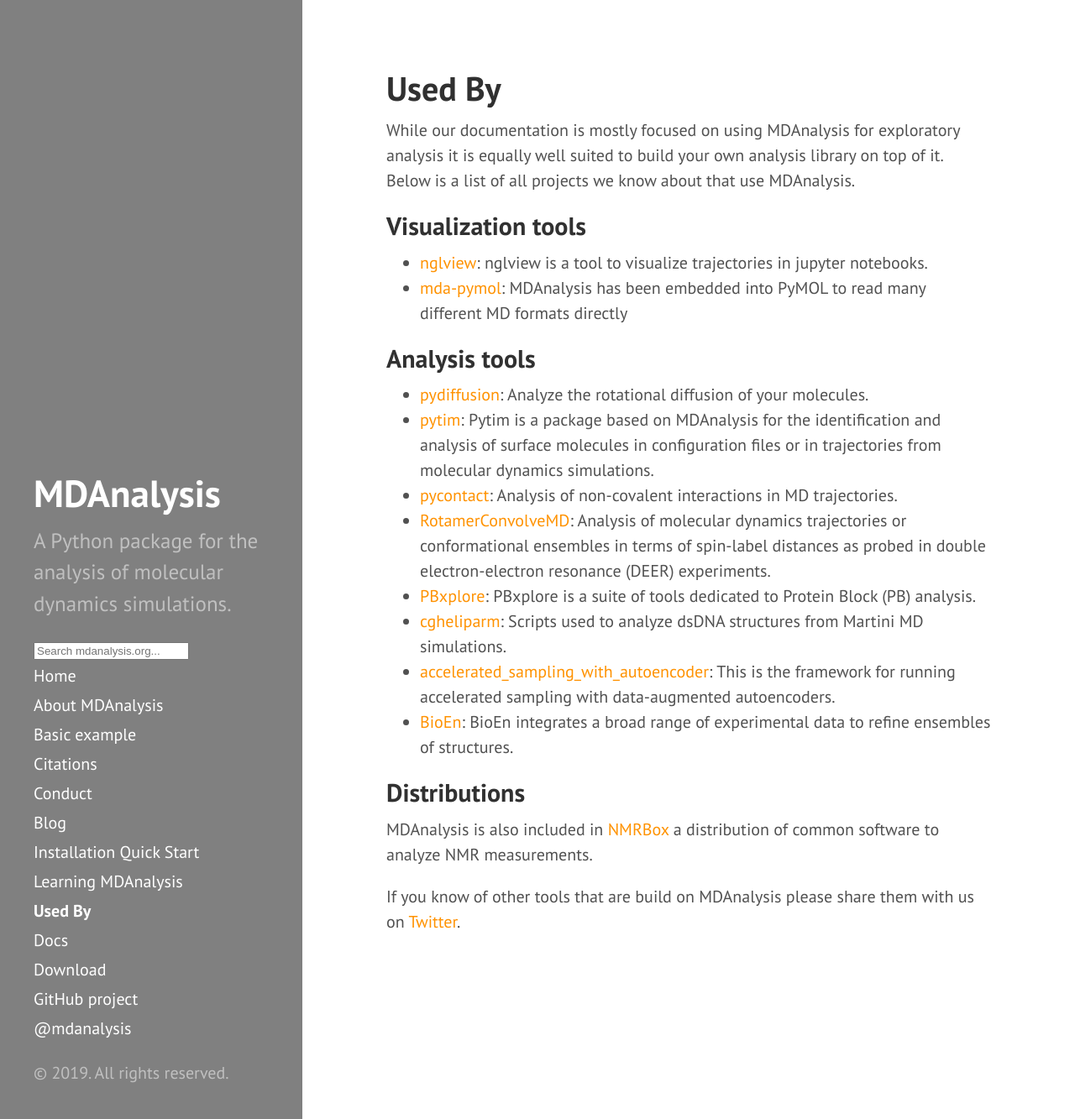
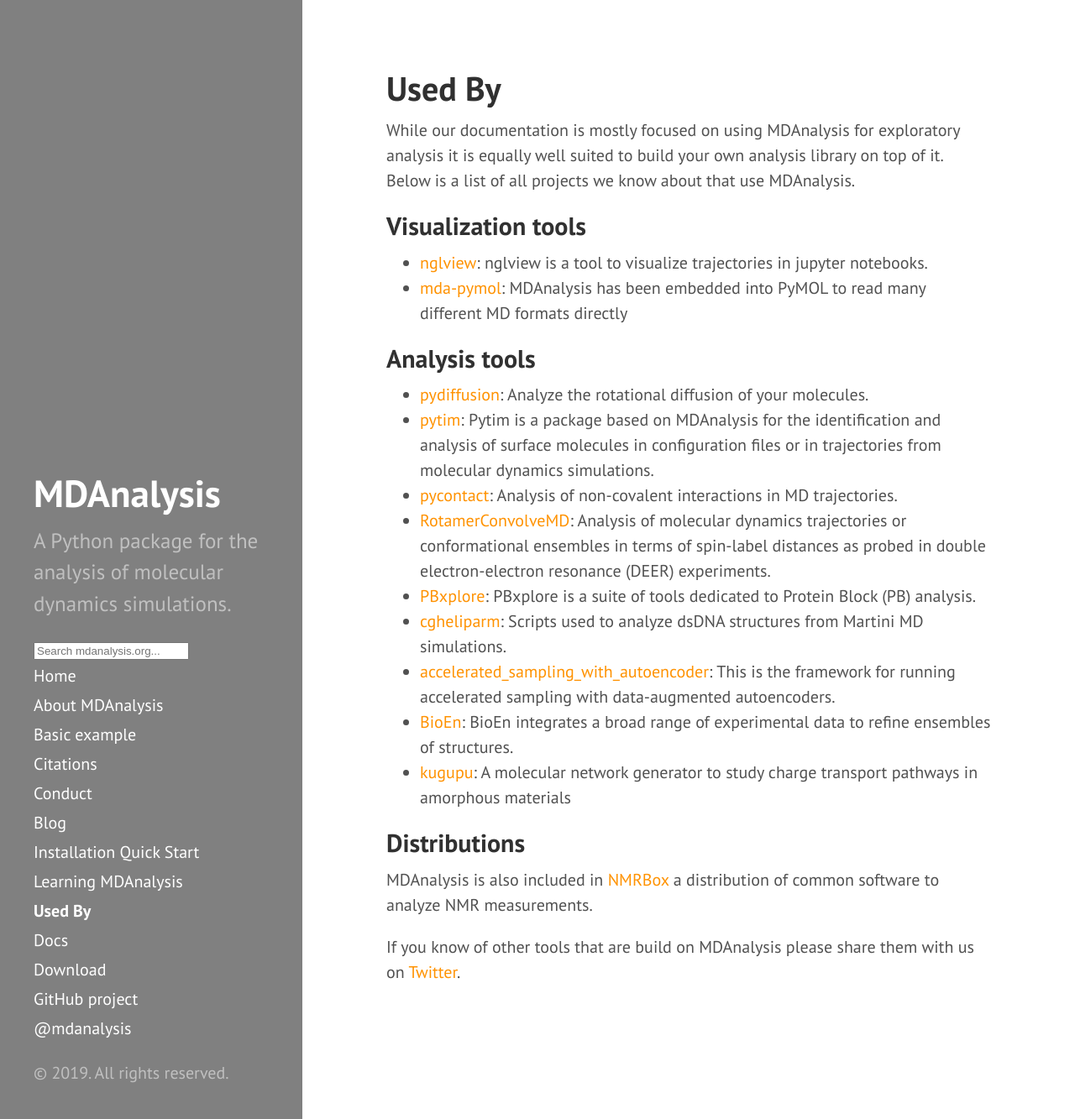
Before and after one commit to MDAnalysis/MDAnalysis.github.io, a Jekyll site: the page built from pages/used-by.md, in a window 1280 px wide and 1333 px high. Shown: the whole window at 84% size. Built offline with Jekyll 4.4.1, drawn with Linux system fonts in a browser that asks for light colours; comment, search, counter and statistics services are not loaded.

Commit message:
Update used-by.md

```diff
--- a/pages/used-by.md
+++ b/pages/used-by.md
@@ -36,6 +36,7 @@ it. Below is a list of all projects we know about that use MDAnalysis.
    This is the framework for running accelerated sampling with data-augmented
    autoencoders.
 -  [BioEn](https://github.com/bio-phys/BioEn): BioEn integrates a broad range of experimental data to refine ensembles of structures.
+-  [kugupu](https://github.com/kugupu/kugupu): A molecular network generator to study charge transport pathways in amorphous materials
 
 ## Distributions
 
```
